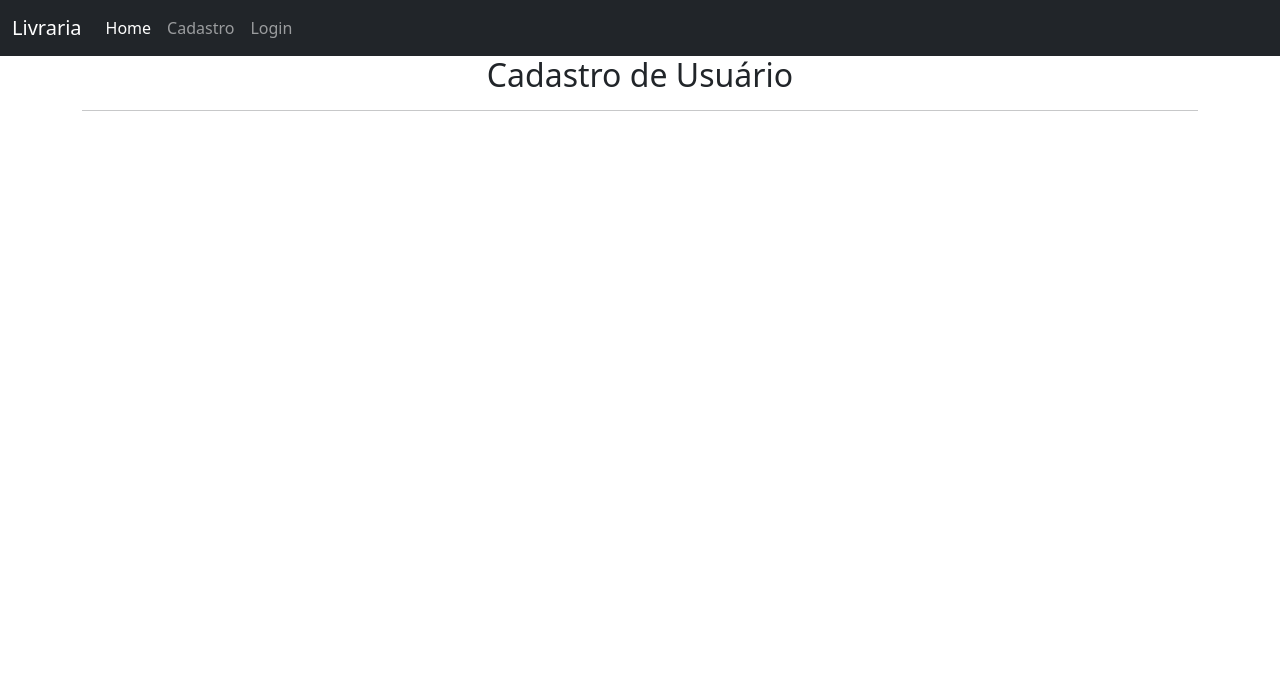
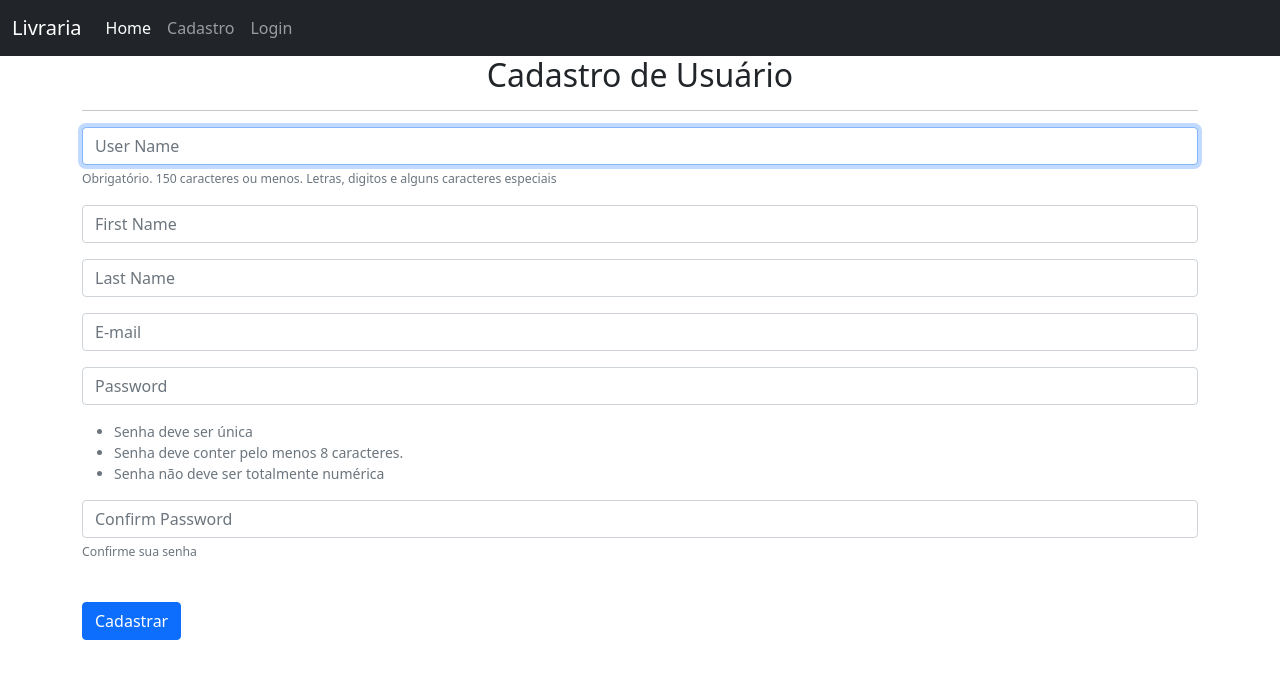
Before and after one commit to ArtRagazzi/python-language, a Django app: page /register/ in a window 1280 px wide. Shown: the top 679 px of the page. Run offline with Django 5.2, Linux system fonts and the light colour scheme.

Commit message:
16 - Utilizando Formulario na pagina HTML

```diff
--- /dev/null
+++ b/WEB 3 - Django/livraria/form.py
@@ -0,0 +1,70 @@
+from django.contrib.auth.forms import UserCreationForm
+from django.contrib.auth.models import User
+from django import forms
+
+class SignUpForm(UserCreationForm):
+    email = forms.EmailField(
+        label="",
+        widget=forms.TextInput(
+            attrs={
+                'class':'form-control','placeholder': 'E-mail'
+            }
+        )
+    )
+
+    first_name = forms.CharField(
+        label="",
+        max_length=100,
+        widget=forms.TextInput(
+            attrs={
+                'class':'form-control','placeholder':'First Name'
+            }
+        )
+    )
+    last_name = forms.CharField(
+        label="",
+        max_length=100,
+        widget=forms.TextInput(
+            attrs={
+                'class':'form-control','placeholder':'Last Name'
+            }
+        )
+    )
+
+    class Meta:
+        model=User
+        fields = ('username', 'first_name', 'last_name', 'email', 'password1', 'password2')
+
+
+    def __init__(self, *args, **kwargs):
+        super(SignUpForm, self).__init__(*args, **kwargs)
+
+        self.fields['username'].widget.attrs['class'] = 'form-control'
+        self.fields['username'].widget.attrs['placeholder'] = 'User Name'
+        self.fields['username'].label = ''
+        self.fields['username'].help_text = '''
+            <span class="form-text text-muted">
+                <small>Obrigatório. 150 caracteres ou menos. Letras, digitos e alguns caracteres especiais</small>
+            </span>
+        '''
+
+        self.fields['password1'].widget.attrs['class'] = 'form-control'
+        self.fields['password1'].widget.attrs['placeholder'] = 'Password'
+        self.fields['password1'].label = ''
+        self.fields['password1'].help_text = '''
+            <ul class="form-text text-muted small">
+                <li>Senha deve ser única</li>
+                <li>Senha deve conter pelo menos 8 caracteres.</li>
+                <li>Senha não deve ser totalmente numérica</li>
+
+            </ul>
+        '''
+
+        self.fields['password2'].widget.attrs['class'] = 'form-control'
+        self.fields['password2'].widget.attrs['placeholder'] = 'Confirm Password'
+        self.fields['password2'].label = ''
+        self.fields['password2'].help_text = '''
+            <span class="form-text text-muted">
+                <small>Confirme sua senha</small>
+            </span>
+        '''
--- a/WEB 3 - Django/livraria/templates/register.html
+++ b/WEB 3 - Django/livraria/templates/register.html
@@ -3,4 +3,12 @@
 
     <h2 class="text-center">Cadastro de Usuário</h2>
     <hr>
+    <form method="POST" action="{% url 'register' %}">
+
+        {% csrf_token %}
+        {{ form.as_p }}
+        <br>
+        <button type="submit" class="btn btn-primary">Cadastrar</button>
+
+    </form>
 {%endblock%}
--- a/WEB 3 - Django/livraria/views.py
+++ b/WEB 3 - Django/livraria/views.py
@@ -2,6 +2,7 @@ from django.shortcuts import render,redirect
 from django.http import HttpResponse
 from django.contrib.auth import authenticate, login, logout
 from django.contrib import messages
+from .form import SignUpForm
 
 # Create your views here.
 def home(request):
@@ -31,4 +32,25 @@ def logout_user(request):
     return redirect('home')
 
 def register_user(request):
-    return render(request, 'register.html')
+    if request.method == "POST":
+        form = SignUpForm(request.POST)
+        if form.is_valid():
+            form.save()
+            #Auth e Login
+            username = form.cleaned_data['username']
+            password = form.cleaned_data['password']
+            user = authenticate(
+                username = username,
+                password = password
+            )
+            login(request, user)
+            messages.success(
+                request,
+                "Você fez o login com sucesso com o novo usuario!"
+            )
+            return redirect('home')
+
+    else:
+        form = SignUpForm()
+        return render(request, 'register.html', {'form':form})
+    return render(request, 'register.html', {'form':form})
```
Also changed, not shown: WEB 3 - Django/db.sqlite3.
